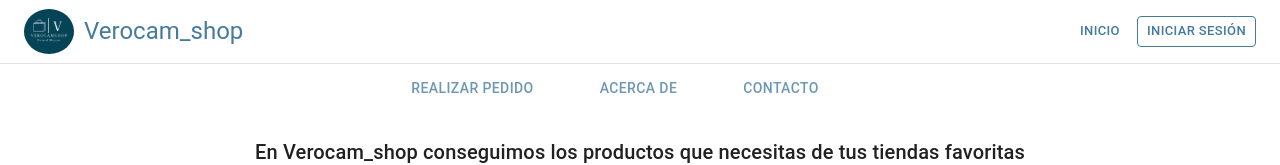
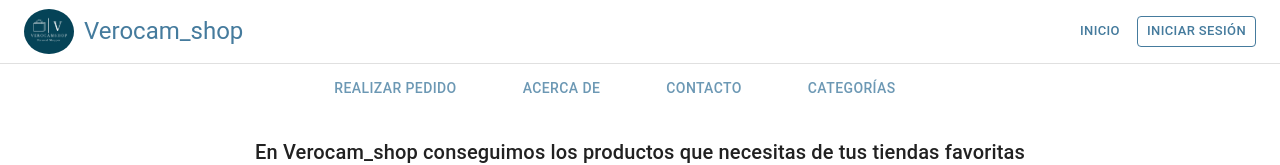
Before and after one commit to AkionGarro/EngineeringProject, a React (Create React App) app in the folder shopper-store/: page / in a window 1280 px wide. Shown: the top 165 px of the page. Built offline with nearby package versions, Linux system fonts and the light colour scheme; no server answers.

Commit message:
Update Header with Categories Button

```diff
--- a/shopper-store/src/Pages/HomePage/Header.js
+++ b/shopper-store/src/Pages/HomePage/Header.js
@@ -19,7 +19,7 @@ const sections = [
   { id: "Pedido", title: 'Realizar pedido', route: <Blog goTo={2}/> },
   { id: "About", title: 'Acerca de', route: <Blog goTo={3} /> },
   { id: "Contact", title: 'Contacto', route: <Blog goTo={1}/> },
-  // { id: "Categories", title: 'Categorías', route: <ProductsPage /> },
+  { id: "Categories", title: 'Categorías', route: <ProductsPage /> },
 
 ];
 
```
